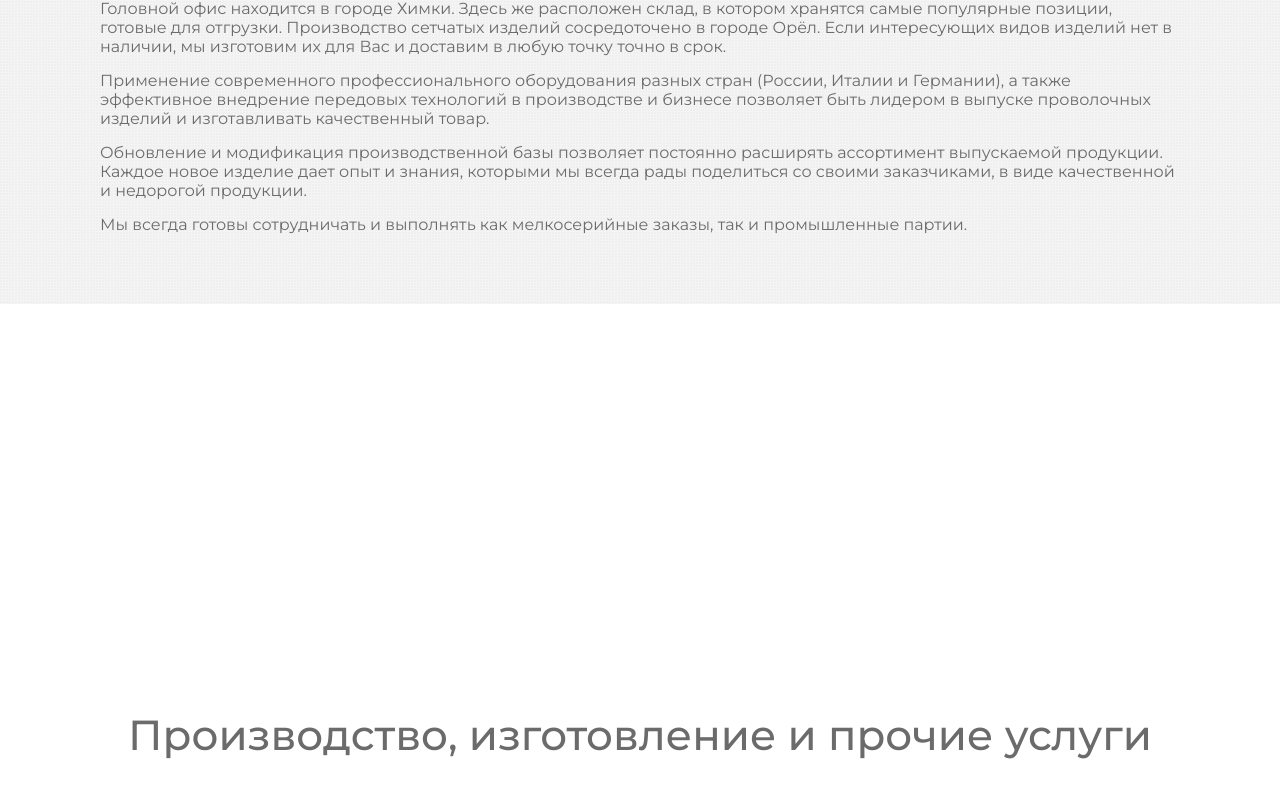
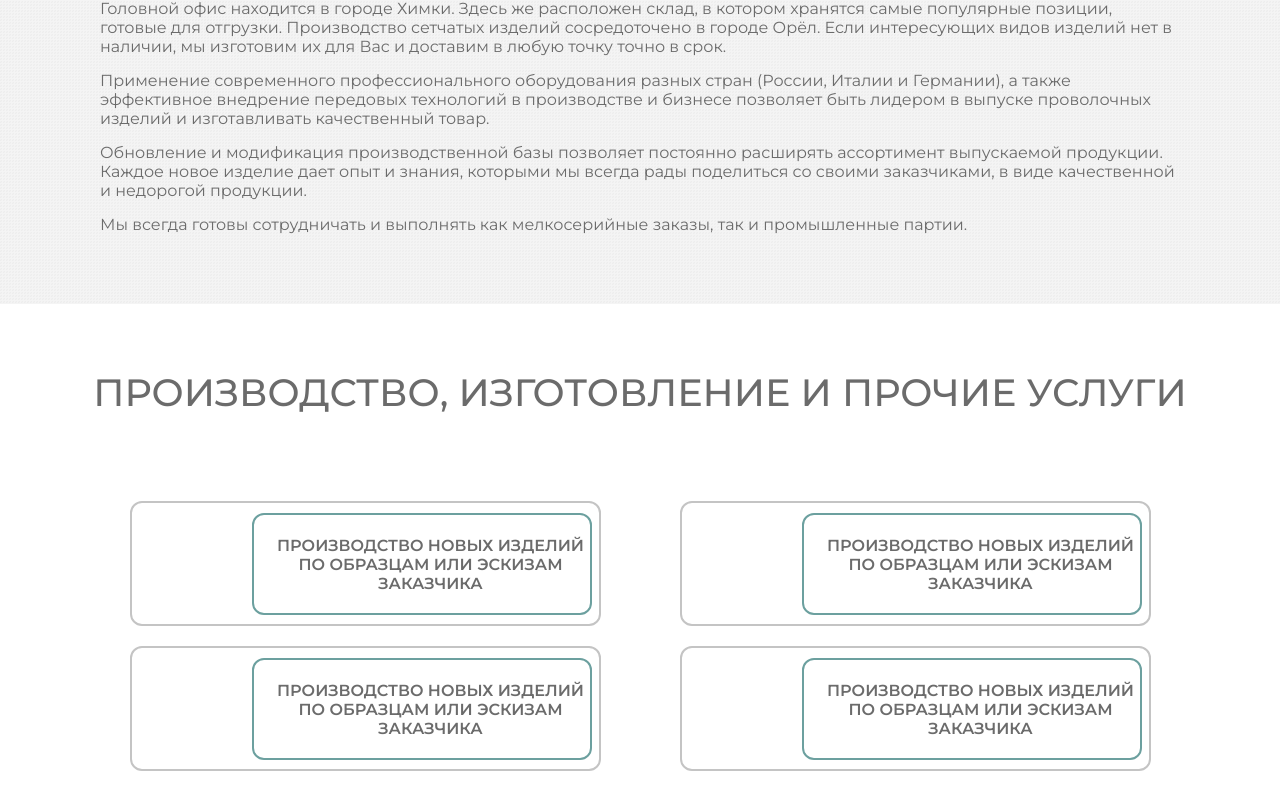
Before and after one commit to Siskinbird/vue-metaform, a Vue app: page /#/ in a window 1280 px wide. Shown: the part 660-1470 px from the top of the page. After the commit the page ends 1431 px from the top, so only its background shows below. Built offline with nearby package versions, Linux system fonts and the light colour scheme.

Commit message:
add: services block blank

```diff
--- a/src/components/Services.vue
+++ b/src/components/Services.vue
@@ -1,8 +1,21 @@
 <template>
     <section class="services">
-        <div  data-aos="fade-right">
-            <div class="services__body">
-             <h2 class="services__body-title">Производство, изготовление и прочие услуги</h2>
+        <div class="services__body">
+            <h2 class="services__body-title" data-aos="fade-right" data-aos-duration="1000">Производство, изготовление и прочие услуги</h2>
+            <div class="services__body-items
+            container">
+                <div class="services-item" data-aos="fade-right" data-aos-duration="1000">
+                    <div class="description">Производство новых изделий по образцам или эскизам заказчика</div>
+                </div>
+                <div class="services-item" data-aos="fade-left" data-aos-duration="1000">
+                    <div class="description">Производство новых изделий по образцам или эскизам заказчика</div>
+                </div>
+                <div class="services-item" data-aos="fade-right" data-aos-duration="1000">
+                    <div class="description">Производство новых изделий по образцам или эскизам заказчика</div>
+                </div>
+                <div class="services-item" data-aos="fade-left" data-aos-duration="1000">
+                    <div class="description">Производство новых изделий по образцам или эскизам заказчика</div>
+                </div>
             </div>
         </div>
     </section>
@@ -29,48 +42,57 @@
 
     h2 {
         text-align: center;
-        font-size: 42px;
+        text-transform: uppercase;
+        font-size: 38px;
         font-weight: 500;
         padding: 5px;
-        margin: 60px;
-        margin-top: 400px;
+        margin: 60px auto;
         transition: ease-in .9s;
+
+        @media(max-width: 620px) {
+            font-size: 34px;
+            margin: 30px auto;
+        }
+        @media(max-width: 450px) {
+            font-size: 28px;
+        }
     }
-    /* .services__body-title {
+    .services__body-items {
+        display: flex;
+        justify-content: space-around;
+        flex-direction: row;
+        flex-wrap: wrap;
 
-    } */
+    }
+    .description {
+        width: 340px;
+        height: 102px;
+        padding: 10px;
+        display: flex;
+        justify-content: center;
+        font-size: 16px;
+        font-weight: 600;
+        text-align: center;
+        text-transform: uppercase;
+        margin: 12px 0 auto auto;
+        align-items: center;
+        @media(max-width: 446px) {
+            font-size: 12px;
 
-/*     .title-enter-active, .title-leave-active {
-        //transition: all .9s;
-        //transform: translateX(-100%);
-        opacity: 0;
+        }
+        @media(max-width: 440px) {
+            width: 236px;
+            font-size: 10px;
+        }
+
+
+    }
+    .services-item {
+        width: 471px;
+        height: 125px;
+        background: url("../assets/services/Group1.svg") 0 0/100% 100% no-repeat;
+        max-width: 100%;
+        margin-top: 20px;
     }
 
-    .title-enter, .title-leave-to {
-        //transform: translateX(-200%);
-        opacity: 1;
-    } */
-
 </style>
-
-<!-- Animation -->
-<!--  *-enter --> <!-- *-leave -->
-<!-- *-enter-active --> <!-- *-leave-active -->
-<!-- *-enter-to --> <!-- *-leave-to -->
-
-        <!-- created() {
-            window.addEventListener('scroll', this.checkScroll);
-            this.checkScroll();
-        },
-      methods: {
-
-        checkScroll() {
-            this.scrollPosition = window.scrollY;
-                if(this.scrollY >= 500) {
-                    this.show = true;
-                    return;
-                }
-            this.show = false;
-            return;
-        }
-    } -->
```
Also changed, not shown: src/assets/logo.png (deleted), src/assets/services/Group1.svg (added).
